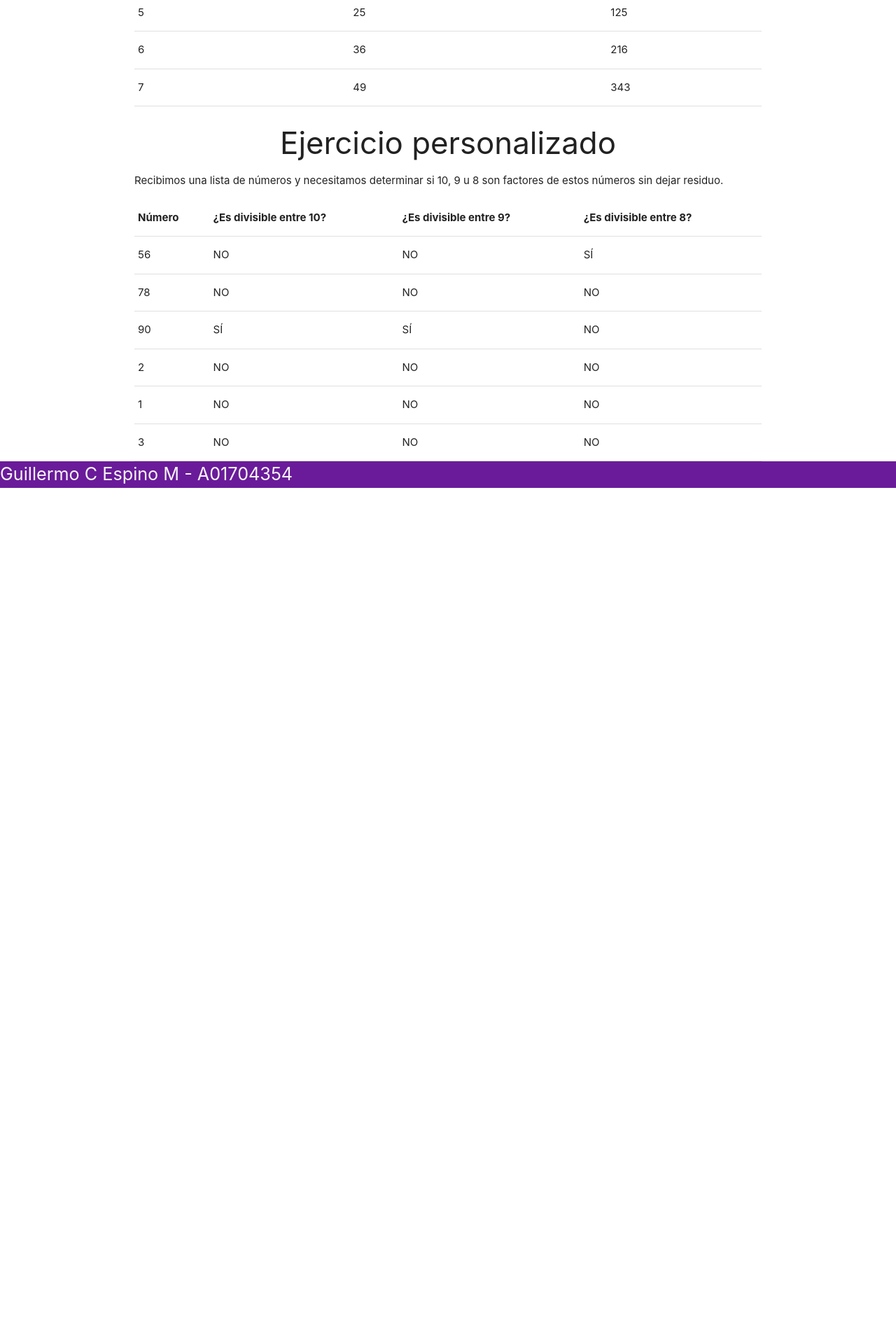
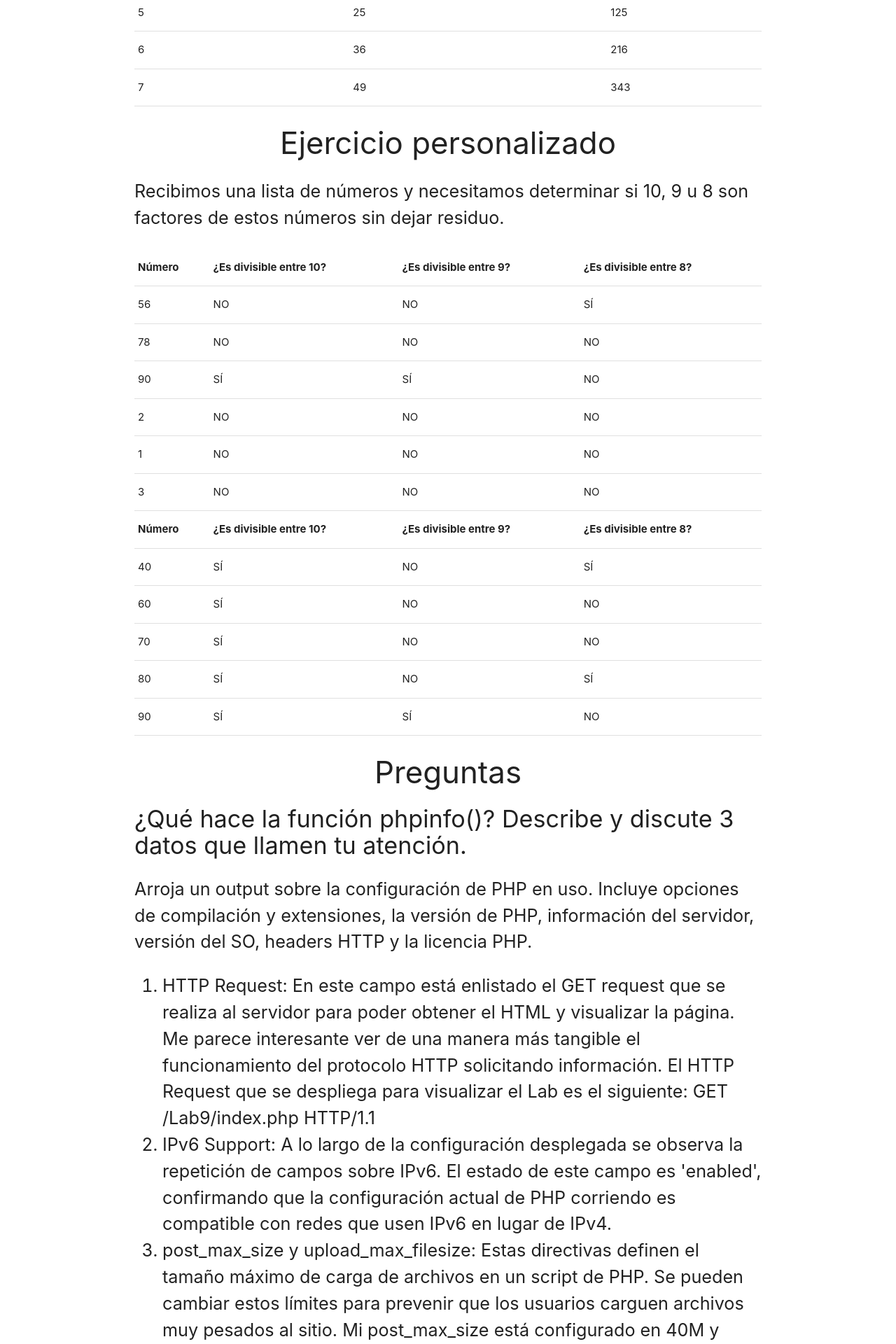
Before and after one commit to GlinkIsCoding/DAWAD20_A01704354, a PHP site: page / in a window 1280 px wide. Shown: the part 3524-5444 px from the top of the page at 70% size. Before the commit the page ends 4221 px from the top, so only its background shows below. Run offline with PHP 8.4, Linux system fonts and the light colour scheme.

Commit message:
Lab 9 completado

```diff
--- a/Lab9/index.php
+++ b/Lab9/index.php
@@ -49,11 +49,42 @@ echo tablacuadradocubo(7);
 <h3 class="center-align">Ejercicio personalizado</h3>
 
 <div class="container centered">
-    <p>Recibimos una lista de números y necesitamos determinar si 10, 9 u 8 son factores de estos números sin dejar residuo.</p>
+    <p class = "flow-text">Recibimos una lista de números y necesitamos determinar si 10, 9 u 8 son factores de estos números sin dejar residuo.</p>
 <?php
 echo funcionextra($lista2);
+echo funcionextra($grupo2);
 ?>
 </div>
+
+<div class="container">
+    <h3 class="center-align">Preguntas</h3>
+    <h4>¿Qué hace la función phpinfo()? Describe y discute 3 datos que llamen tu atención.</h4>
+        <p class = "flow-text">Arroja un output sobre la configuración de PHP en uso. Incluye opciones de compilación y extensiones, la versión de PHP, información del servidor, versión del SO, headers HTTP y la licencia PHP.</p>
+        <ol class="flow-text">
+            <li>HTTP Request: En este campo está enlistado el GET request que se realiza al servidor para poder obtener el HTML y visualizar la página. Me parece interesante ver de una manera más tangible  el funcionamiento del protocolo HTTP solicitando información. El HTTP Request que se despliega para visualizar el Lab es el siguiente: GET /Lab9/index.php HTTP/1.1</li>
+            <li>IPv6 Support: A lo largo de la configuración desplegada se observa la repetición de campos sobre IPv6. El estado de este campo es 'enabled', confirmando que la configuración actual de PHP corriendo es compatible con redes que usen IPv6 en lugar de IPv4.</li>
+            <li>post_max_size y upload_max_filesize: Estas directivas definen el tamaño máximo de carga de archivos en un script de PHP. Se pueden cambiar estos límites para prevenir que los usuarios carguen archivos muy pesados al sitio. Mi post_max_size está configurado en 40M y upload_max_filesize en 40M también.</li>
+        </ol>
+    <h4>¿Qué cambios tendrías que hacer en la configuración del servidor para que pudiera ser apto en un ambiente de producción?</h4>
+        <p class = "flow-text">La manera en la que XAMPP está configurado es para estar lo más abierto posible para permitir al desarrollador realizar los cambios que desee. En un ambiente de desarrollo es ideal, pero podría ser fatal en un ambiente de producción. A continuación algunas faltas de seguridad:</p>
+        <ol>
+            <li>El administrador MySQL (root) no tiene contraseña.</li>
+            <li>El daemon MySQL es accesible por medio de network.</li>
+            <li>ProFTPD usa la contraseña "lampp" para el usuario "daemon".</li>
+        </ol>
+        <p class = "flow-text">Se tiene que correr el comando /opt/lampp/lampp security en la terminal del stack manager y hacer las adecuaciones necesarias.</p>
+    <h4>¿Cómo es que si el código está en un archivo con código html que se despliega del lado del cliente, se ejecuta del lado del servidor? Explica.</h4>
+        <p class = "flow-text">Cuando se accede a un enlace de hipertexto, se hace una petición de un archivo HTML residente en el servidor que se envía y se interpreta por el navegador (cliente). Esto es posible gracias a los lenguajes del lado del servidor que son reconocidos, ejecutados e interpretados por el mismo servidor y se envían al cliente en un formato comprensible para él. Los del lado del cliente son aquellos que pueden ser directamente "digeridos" por el navegador y no necesitan pretatamiento.</p>
+    <p class="flow-text">Lo que se ejecuta del lado del servidor es el request, recopilación y envío de información, que interpreta el navegador del cliente y puede visualizarse.</p>
+    <h4>Fuentes:</h4>
+    <ul>
+        <li>http://www.adelat.org/media/docum/nuke_publico/lenguajes_del_lado_servidor_o_cliente.html</li>
+        <li>https://www.ingeniovirtual.com/conceptos-basicos-sobre-tecnologias-de-desarrollo-web/</li>
+        <li>https://www.a2hosting.com/kb/developer-corner/php/using-php.ini-directives/php-maximum-upload-file-size#:~:text=By%20default%2C%20the%20maximum%20upload,the%20upload_max_filesize%20and%20post_max_size%20directives.</li>
+        <li>https://www.php.net/manual/en/function.phpinfo.php</li>
+    </ul>
+</div>
+
 
 <?php
 include("_footer.html");
```
Also changed, not shown: 1 other file.
